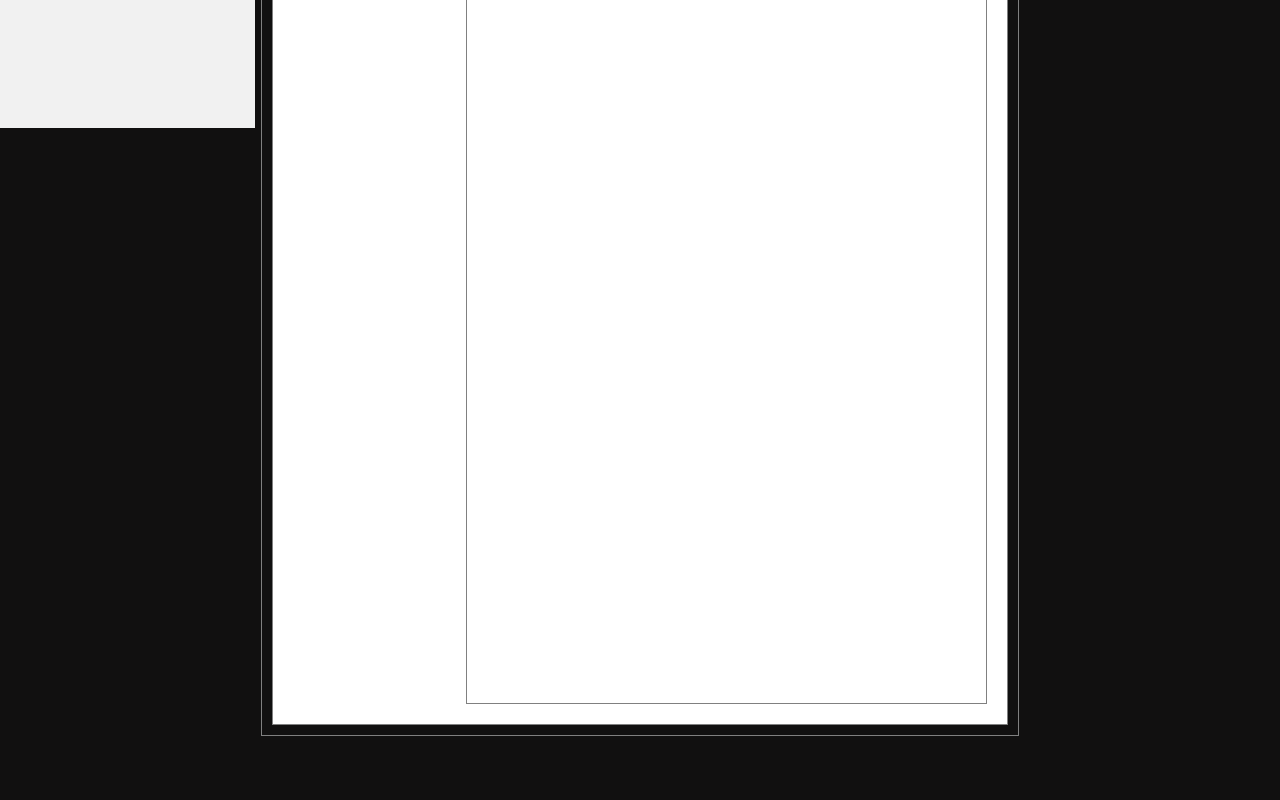
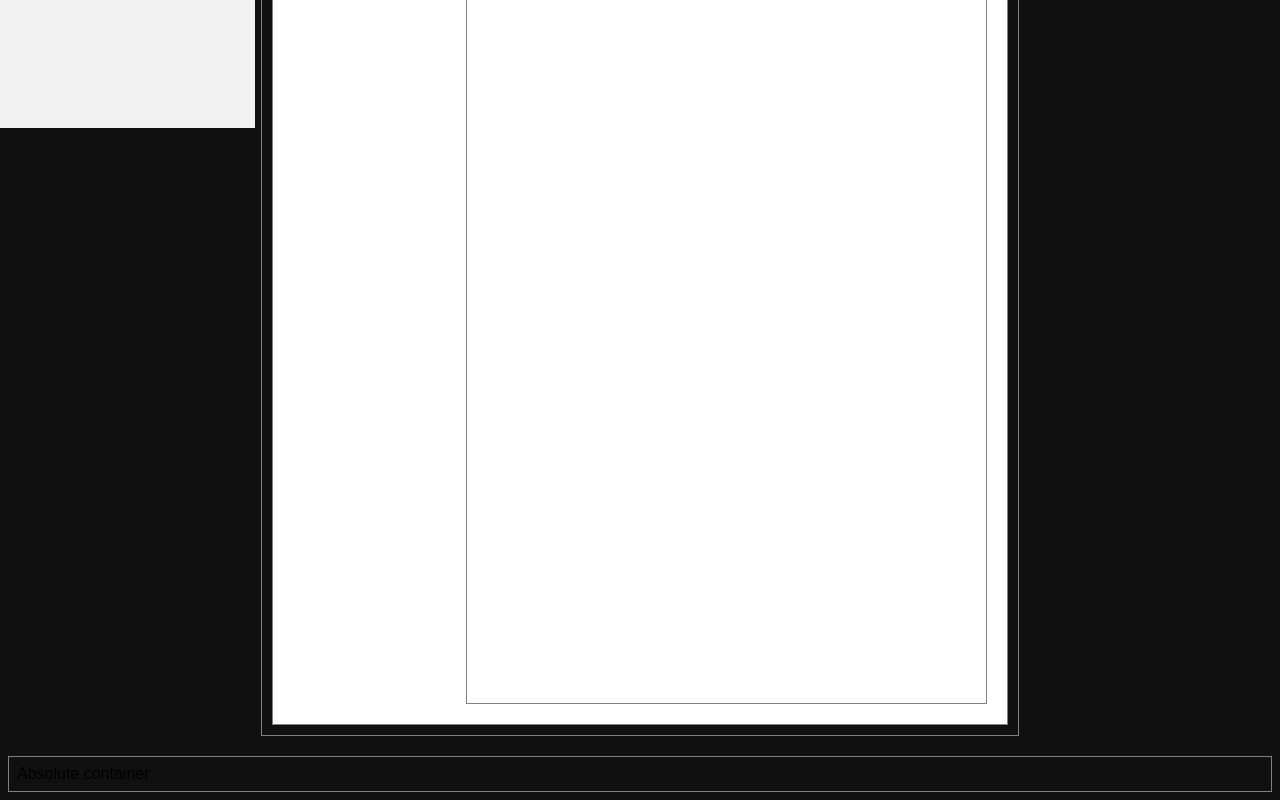
Before and after one commit to KimAH1999/textCSSArticleTools, a plain HTML site: page index.html in a window 1280 px wide. Shown: the part 681-1481 px from the top of the page. Before the commit the page ends 1437 px from the top, so only its background shows below. Drawn offline with Linux system fonts and the light colour scheme.

Commit message:
Added absolute container for ads/extraDetails

```diff
--- a/index.html
+++ b/index.html
@@ -117,6 +117,10 @@
       <p lang="bg">This is another region<q>example</q>.</p>
     </div>
   </div>
+  <!--Right thin tab for ads/releases/detailed extra info-->
+  <div id="absolute">
+    Absolute container
+  </div>
   <!--Script function for quick javascript command made for colorful tab in header. Not mini tab.-->
   <script>
     function openPage(pageName, elmnt, color) {
```
